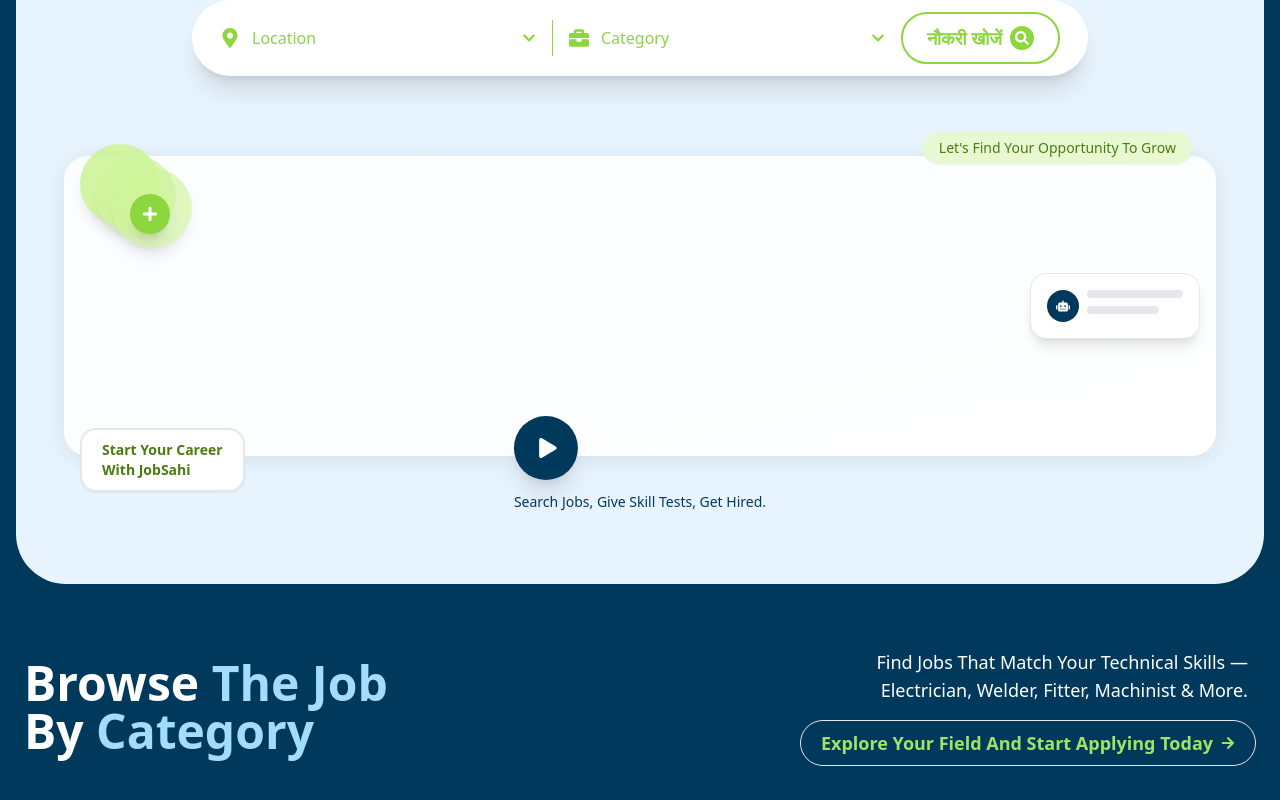
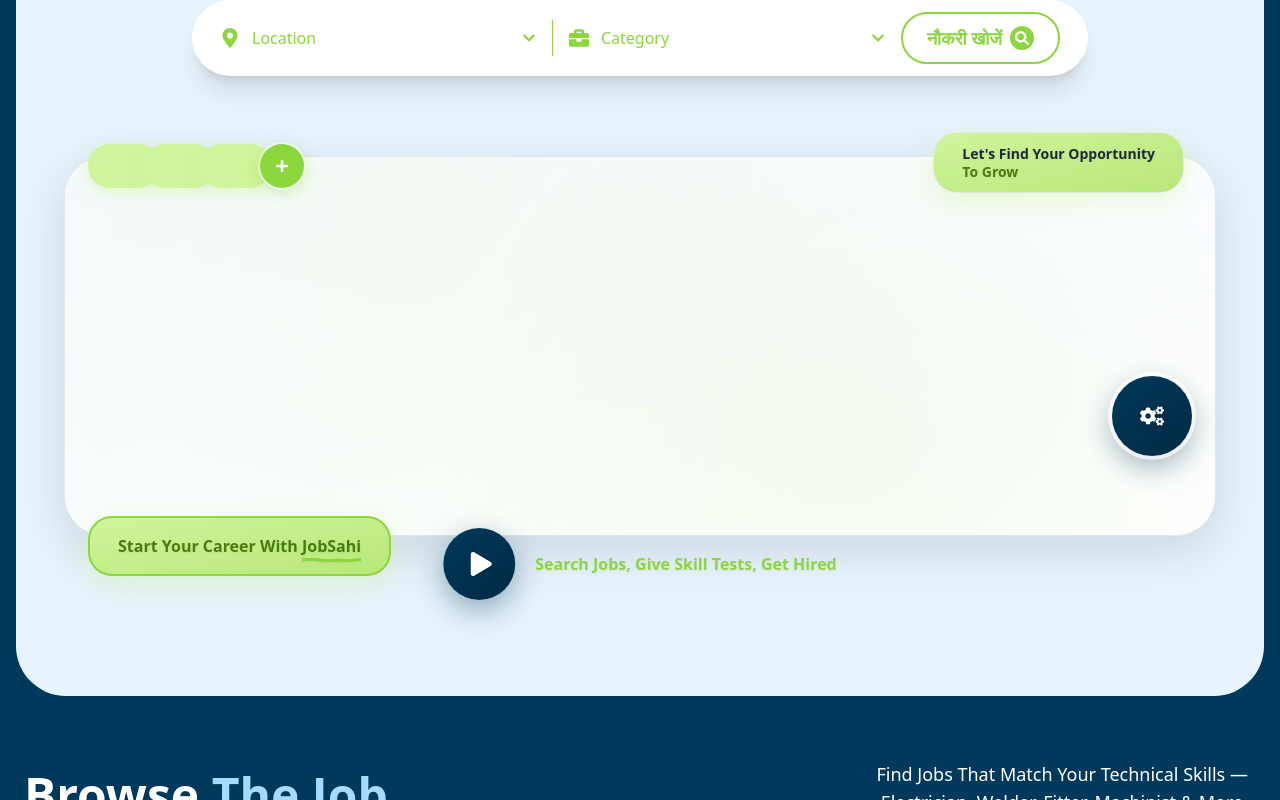
Before and after one commit to Poojadhameja/jobsahi-dashboard, a React (Vite) app: page / in a window 1280 px wide. Shown: the part 580-1380 px from the top of the page. Built offline with nearby package versions, Linux system fonts and the light colour scheme.

Commit message:
Admin ComingSoon

```diff
--- a/src/features/admin/pages/business-revenue/BusinessRevenue.jsx
+++ b/src/features/admin/pages/business-revenue/BusinessRevenue.jsx
@@ -12,6 +12,7 @@ import RevenueDashboard from './RevenueDashboard'
 import OrderHistory from './OrderHistory'
 import SubscriptionPlan from './SubscriptionPlan'
 import FeaturedContent from './FeaturedContent'
+import ComingSoonPopup from '../../../../shared/components/ComingSoon.jsx'
 
 export default function BusinessRevenue() {
     const [activeTab, setActiveTab] = useState(0)
@@ -68,6 +69,9 @@ export default function BusinessRevenue() {
                 {activeTab === 2 && <SubscriptionPlan />}
                 {activeTab === 3 && <FeaturedContent />}
             </div>
+
+            {/* Coming Soon Popup */}
+            <ComingSoonPopup />
         </div>
     )
 }
--- a/src/features/admin/pages/messaging-campaigns/MessagingCampaignsControl.jsx
+++ b/src/features/admin/pages/messaging-campaigns/MessagingCampaignsControl.jsx
@@ -11,6 +11,7 @@ import SystemWidePush from './SystemWidePush.jsx';
 import SegmentBasedMessaging from './SegmentBasedMessaging.jsx';
 import EmailSmsCampaignsManager from './EmailSmsCampaignsManager.jsx';
 import NotificationTemplatesManager from './NotificationTemplatesManager.jsx';
+import ComingSoonPopup from '../../../../shared/components/ComingSoon.jsx';
 
 const MessagingCampaignsView = () => {
   // Tabs synced to URL (?tab=messaging|segments|analytics|templates)
@@ -387,6 +388,9 @@ const MessagingCampaignsView = () => {
       {/* Notification Templates Manager Content */}
       {activeTab === 3 && <NotificationTemplatesManager />}
 
+      {/* Coming Soon Popup */}
+      <ComingSoonPopup />
+
       {/* New Campaign Modal */}
       <NewCampaignModal
         isOpen={campaignModal.isOpen}
--- a/src/features/admin/pages/system-setting/SystemSetting.jsx
+++ b/src/features/admin/pages/system-setting/SystemSetting.jsx
@@ -2,6 +2,7 @@ import React, { useState } from 'react'
 import { TAILWIND_COLORS, COLORS } from '../../../../shared/WebConstant.js'
 import { PillNavigation } from '../../../../shared/components/navigation.jsx'
 import { MatrixCard } from '../../../../shared/components/metricCard.jsx'
+import ComingSoonPopup from '../../../../shared/components/ComingSoon.jsx'
 import CMSEditor from './CmsEditor'
 import SEOSetting from './SeoSetting'
 import BrandingConfig from './BrandingConfig'
@@ -84,6 +85,9 @@ export default function SystemSetting() {
       <div className="mt-8">
         {renderTabContent()}
       </div>
+
+      {/* Coming Soon Popup */}
+      <ComingSoonPopup />
     </div>
   )
 }
--- a/src/features/admin/pages/tools-logs/AdminTools.jsx
+++ b/src/features/admin/pages/tools-logs/AdminTools.jsx
@@ -2,6 +2,7 @@ import React, { useState } from 'react'
 import { MatrixCard } from '../../../../shared/components/metricCard.jsx'
 import { PillNavigation } from '../../../../shared/components/navigation.jsx'
 import { TAILWIND_COLORS } from '../../../../shared/WebConstant.js'
+import ComingSoonPopup from '../../../../shared/components/ComingSoon.jsx'
 import ActivityLogs from './ActivityLogs.jsx'
 import ErrorLogs from './ErrorLogs.jsx'
 import MessageLogs from './MessageLogs.jsx'
@@ -66,6 +67,9 @@ export default function AdminTools() {
       {activeTab === 1 && <ErrorLogs />}
       {activeTab === 2 && <MessageLogs />}
       {activeTab === 3 && <RoleManagement />}
+
+      {/* Coming Soon Popup */}
+      <ComingSoonPopup />
     </div>
   )
 }
--- a/src/features/website/pages/Home-Pages/home.jsx
+++ b/src/features/website/pages/Home-Pages/home.jsx
@@ -41,6 +41,8 @@ import {
   FaTools,
   FaSnowflake,
   FaHandsHelping,
+  FaUser,
+  FaStar,
 } from "react-icons/fa";
 
 const Home = () => {
@@ -403,64 +405,98 @@ const Home = () => {
           </div>
 
           {/* Illustration Area */}
-          <div className="relative w-full flex justify-center mt-4 mb-10 md:mb-16 lg:mb-20 px-2 md:px-0">
-            <div className="relative w-full max-w-6xl">
-              {/* Left green bubbles */}
-              <div className="absolute -top-2 md:-top-3 left-0 md:left-4 z-20">
-                <div className="relative w-[120px] h-[120px] md:w-[140px] md:h-[140px]">
-                  <div className="absolute top-0 left-0 w-16 h-16 md:w-20 md:h-20 bg-[#CFF49A] rounded-full opacity-90 shadow-lg" />
-                  <div className="absolute top-3 left-4 w-16 h-16 md:w-20 md:h-20 bg-[#CFF49A] rounded-full opacity-70 shadow-lg" />
-                  <div className="absolute top-6 left-8 w-16 h-16 md:w-20 md:h-20 bg-[#CFF49A] rounded-full opacity-60 shadow-lg" />
-                  <div className="absolute top-1/2 left-1/2 -translate-x-1/2 -translate-y-1/2 w-9 h-9 md:w-10 md:h-10 bg-[#8CD63E] rounded-full flex items-center justify-center shadow-xl">
-                    <FaPlus className="text-white text-base" />
+          <div className="relative w-full flex justify-center mt-8 mb-16 md:mb-24 lg:mb-28 px-4 md:px-6">
+            <div className="relative w-full max-w-6xl mx-auto">
+              {/* Left green bubbles - horizontally aligned design with improved spacing */}
+              <div className="absolute -top-2 md:-top-3 left-4 md:left-6 z-20 animate-fade-in">
+                <div className="relative flex items-center">
+                  {/* First pill - overlapping */}
+                  <div className="w-14 h-9 md:w-[72px] md:h-11 bg-[#CFF49A] rounded-full shadow-[0_4px_15px_rgba(207,244,154,0.5)] -mr-3 md:-mr-4" />
+                  {/* Second pill - overlapping */}
+                  <div className="w-14 h-9 md:w-[72px] md:h-11 bg-[#CFF49A] rounded-full shadow-[0_4px_15px_rgba(207,244,154,0.5)] -mr-3 md:-mr-4" />
+                  {/* Third pill - overlapping */}
+                  <div className="w-14 h-9 md:w-[72px] md:h-11 bg-[#CFF49A] rounded-full shadow-[0_4px_15px_rgba(207,244,154,0.5)] -mr-2 md:-mr-3" />
+                  {/* Plus icon circle */}
+                  <div className="w-9 h-9 md:w-11 md:h-11 bg-[#8CD63E] rounded-full flex items-center justify-center shadow-[0_4px_15px_rgba(140,214,62,0.4)] ring-2 ring-white/50">
+                    <FaPlus className="text-white text-xs md:text-sm" />
                   </div>
                 </div>
               </div>
 
-              {/* Main white chat box */}
-              <div className="w-full h-[220px] sm:h-[250px] md:h-[280px] lg:h-[300px] bg-white rounded-2xl md:rounded-3xl shadow-[0_4px_25px_rgba(0,0,0,0.08)] relative overflow-hidden">
-                <div className="absolute inset-0 bg-gradient-to-br from-blue-50/30 to-transparent" />
+              {/* Main white chat box with enhanced gradients */}
+              <div className="w-full h-[250px] sm:h-[300px] md:h-[340px] lg:h-[380px] bg-white rounded-3xl md:rounded-[2.5rem] shadow-[0_15px_50px_rgba(0,0,0,0.12)] relative overflow-hidden border border-gray-100/50">
+                {/* Layered gradients for depth */}
+                <div className="absolute inset-0 bg-gradient-to-br from-blue-50/60 via-blue-50/30 to-transparent" />
+                <div className="absolute inset-0 bg-[radial-gradient(circle_at_30%_20%,_rgba(207,244,154,0.12),_transparent_65%)]" />
+                <div className="absolute inset-0 bg-[radial-gradient(circle_at_70%_80%,_rgba(140,214,62,0.08),_transparent_50%)]" />
+                {/* Subtle pattern overlay */}
+                <div className="absolute inset-0 opacity-[0.02] bg-[linear-gradient(45deg,_transparent_25%,_rgba(0,0,0,0.05)_25%,_rgba(0,0,0,0.05)_50%,_transparent_50%,_transparent_75%,_rgba(0,0,0,0.05)_75%)] bg-[length:20px_20px]" />
               </div>
 
-              {/* Right robot mini chat */}
-              <div className="absolute top-1/2 right-2 md:right-4 -translate-y-1/2 z-20 hidden md:block">
-                <div className="bg-white rounded-2xl shadow-lg p-4 border border-gray-100 w-[150px] md:w-[170px]">
-                  <div className="flex items-start gap-2">
-                    <div className="w-7 h-7 md:w-8 md:h-8 bg-[#00395B] rounded-full flex items-center justify-center">
-                      <FaRobot className="text-white text-xs md:text-sm" />
-                    </div>
-                    <div className="flex-1">
-                      <div className="h-2 bg-gray-200 rounded mb-2" />
-                      <div className="h-2 bg-gray-200 rounded w-3/4" />
-                    </div>
-                  </div>
+              {/* Right side white box with improved styling */}
+              <div className="absolute top-12 md:top-16 right-4 md:right-8 z-20 hidden md:block animate-slide-in-right">
+                <div className="w-[200px] md:w-[240px] h-[180px] md:h-[220px] bg-white rounded-3xl shadow-[0_15px_50px_rgba(0,0,0,0.12)] relative overflow-hidden border border-gray-100/50">
+                  <div className="absolute inset-0 bg-gradient-to-br from-blue-50/60 via-blue-50/30 to-transparent" />
+                  <div className="absolute inset-0 bg-[radial-gradient(circle_at_50%_50%,_rgba(207,244,154,0.1),_transparent_70%)]" />
                 </div>
               </div>
 
-              {/* Top-right tag */}
-              <div className="absolute -top-5 md:-top-6 right-3 md:right-6 bg-[#E8F9D2] text-[#4A7C0F] px-4 py-1.5 rounded-full text-xs md:text-sm font-medium shadow-sm z-30">
-                Let&apos;s Find Your Opportunity To Grow
-              </div>
-
-              {/* Bottom-left tag */}
-              <div className="absolute -bottom-7 md:-bottom-9 left-2 md:left-4 bg-white border-2 border-[#8CD63E] px-4 md:px-5 py-2.5 rounded-xl md:rounded-2xl shadow-sm z-30">
-                <p className="text-[#4A7C0F] text-xs md:text-sm font-semibold leading-tight">
-                  Start Your Career <br /> With JobSahi
+              {/* Top-right tag - light green speech bubble with enhanced design */}
+              <div className="absolute -top-4 md:-top-6 right-4 md:right-8 bg-gradient-to-br from-[#CFF49A] to-[#B8E87A] text-gray-800 px-5 md:px-7 py-2.5 md:py-3 rounded-2xl md:rounded-3xl text-xs md:text-sm font-semibold shadow-[0_8px_25px_rgba(207,244,154,0.4)] z-30 border border-[#8CD63E]/40 backdrop-blur-sm hover:shadow-[0_10px_30px_rgba(207,244,154,0.5)] transition-all duration-300">
+                <p className="leading-tight drop-shadow-sm">
+                  Let&apos;s Find Your Opportunity
+                  <br />
+                  <span className="text-[#4A7C0F]">To Grow</span>
                 </p>
               </div>
 
-              {/* Center play button */}
-              <button
-                onClick={navigateToFindJob}
-                className="absolute -bottom-12 md:-bottom-14 left-1/2 -translate-x-1/2 z-30 cursor-pointer group text-center"
-              >
-                <div className="w-12 h-12 sm:w-14 sm:h-14 md:w-16 md:h-16 bg-[#00395B] rounded-full flex items-center justify-center shadow-xl group-hover:scale-110 transition-transform duration-300">
-                  <FaPlay className="text-white text-base sm:text-lg md:text-xl ml-0.5 sm:ml-1" />
+              {/* Right gear/cog icon - positioned near right edge with animation */}
+              <div className="absolute top-[65%] md:top-[58%] right-4 md:right-6 z-30 hidden md:block animate-float">
+                <div className="w-16 h-16 md:w-20 md:h-20 bg-gradient-to-br from-[#00395B] to-[#002A42] rounded-full flex items-center justify-center shadow-[0_10px_30px_rgba(0,57,91,0.4)] relative ring-4 ring-white/70 hover:ring-white/90 transition-all duration-300 hover:scale-110 hover:shadow-[0_15px_40px_rgba(0,57,91,0.5)]">
+                  <FaCogs className="text-white text-xl md:text-2xl drop-shadow-md animate-spin-slow" />
                 </div>
-                <p className="mt-2 md:mt-3 text-center text-xs md:text-sm font-medium text-[#00395B] whitespace-nowrap">
-                  Search Jobs, Give Skill Tests, Get Hired.
+              </div>
+
+              {/* Bottom-left tag - light green speech bubble with enhanced styling */}
+              <div className="absolute -bottom-8 md:-bottom-10 left-4 md:left-6 bg-gradient-to-br from-[#CFF49A] to-[#B8E87A] border-2 border-[#8CD63E] px-5 md:px-7 py-3 md:py-4 rounded-2xl md:rounded-3xl shadow-[0_10px_30px_rgba(207,244,154,0.4)] z-30 hover:shadow-[0_12px_35px_rgba(207,244,154,0.5)] transition-all duration-300">
+                <p className="text-[#4A7C0F] text-sm md:text-base font-bold leading-tight drop-shadow-sm">
+                  Start Your Career With{" "}
+                  <span className="relative inline-block">
+                    JobSahi
+                    <svg
+                      className="absolute -bottom-1 left-0 w-full"
+                      height="4"
+                      viewBox="0 0 100 4"
+                      preserveAspectRatio="none"
+                    >
+                      <path
+                        d="M 0,2 Q 15,0.5 30,2 T 60,2 Q 75,3.5 90,2 T 100,2"
+                        stroke="#8CD63E"
+                        strokeWidth="3"
+                        fill="none"
+                        strokeLinecap="round"
+                        strokeLinejoin="round"
+                      />
+                    </svg>
+                  </span>
                 </p>
-              </button>
+              </div>
+
+              {/* Center play button with text to the right - enhanced design */}
+              <div className="absolute -bottom-14 md:-bottom-16 left-1/2 -translate-x-1/2 z-30 flex flex-col sm:flex-row items-center gap-3 md:gap-5">
+                <button
+                  onClick={navigateToFindJob}
+                  className="cursor-pointer group flex-shrink-0 focus:outline-none focus:ring-4 focus:ring-[#8CD63E]/30 rounded-full transition-all duration-300"
+                  aria-label="Search Jobs"
+                >
+                  <div className="w-14 h-14 sm:w-16 sm:h-16 md:w-[72px] md:h-[72px] bg-gradient-to-br from-[#00395B] to-[#002A42] rounded-full flex items-center justify-center shadow-[0_10px_30px_rgba(0,57,91,0.4)] group-hover:scale-110 group-hover:shadow-[0_15px_40px_rgba(0,57,91,0.6)] transition-all duration-300 group-active:scale-95">
+                    <FaPlay className="text-white text-lg sm:text-xl md:text-2xl ml-1 drop-shadow-md" />
+                  </div>
+                </button>
+                <p className="text-sm md:text-base font-semibold text-[#8CD63E] whitespace-nowrap text-center sm:text-left drop-shadow-sm">
+                  Search Jobs, Give Skill Tests, Get Hired
+                </p>
+              </div>
             </div>
           </div>
         </div>
```
Also changed, not shown: src/features/admin/pages/Management/institute-management/InstituteManagement.jsx (+8 -2 lines), src/features/admin/pages/Management/institute-management/MessageInstitute.jsx (+8 -2 lines), tailwind.config.js (+20 -0 lines).
